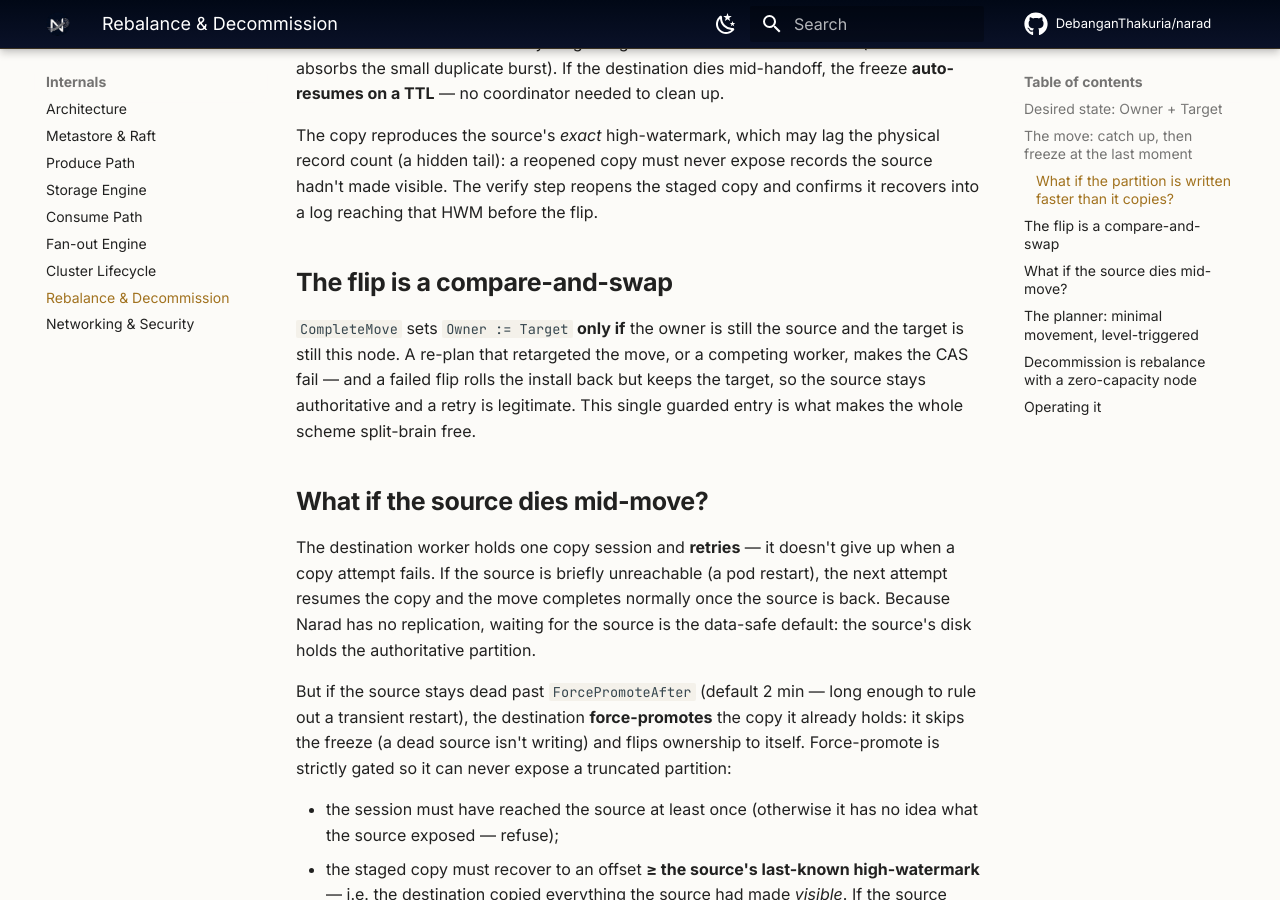
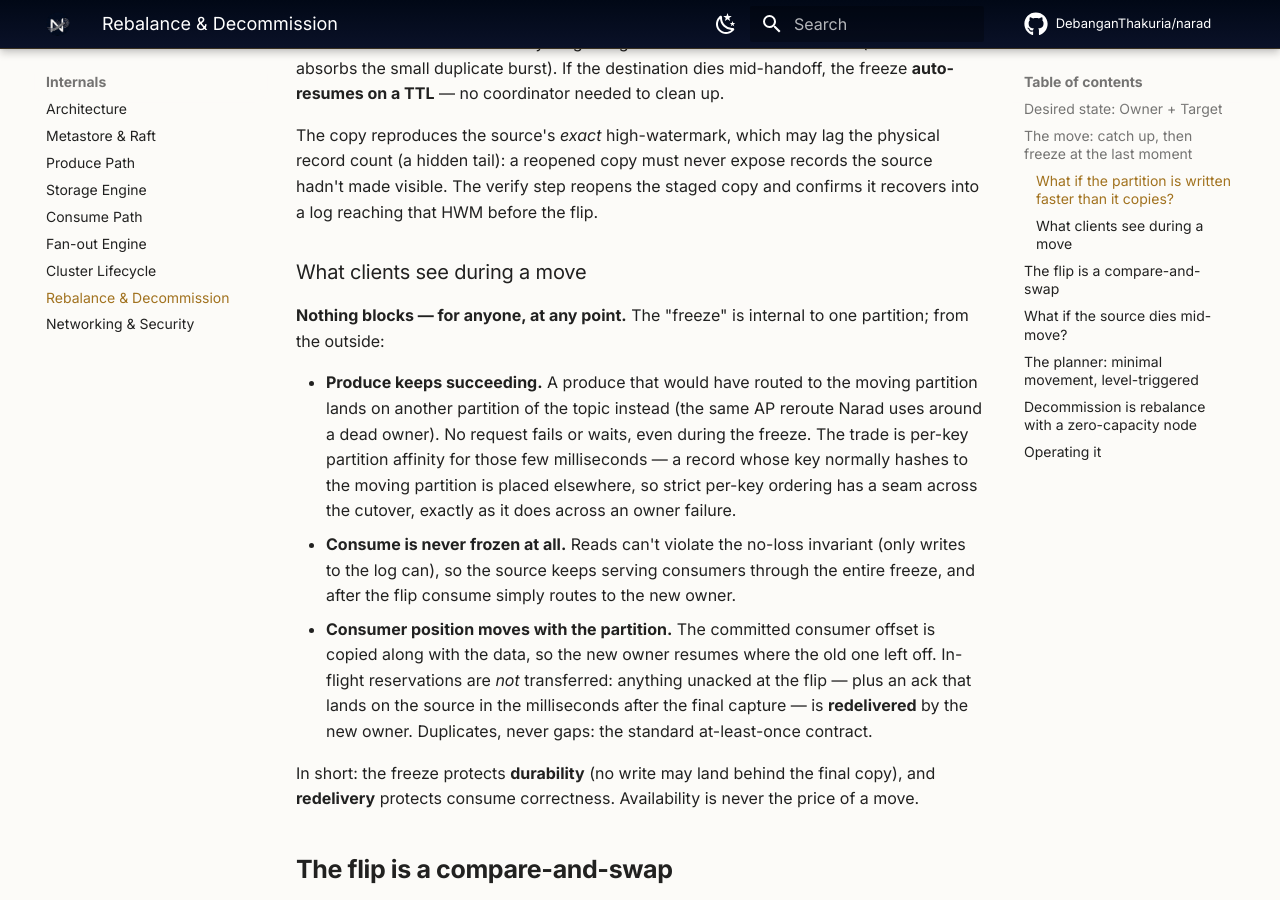
Before and after one commit to DebanganThakuria/narad, an MkDocs documentation site: the page built from docs/internals/rebalance.md, in a window 1280 px wide and 900 px high, scrolled down 2755 px. Built offline with MkDocs 1.6.1 and Material for MkDocs 9.7.7, drawn with Linux system fonts in a browser that asks for light colours; comment, search, counter and statistics services are not loaded.

Commit message:
Docs: what clients see during a move — nothing blocks (#138)
The internals page explained the freeze mechanics but never answered the
operator's actual question: is produce or consume interrupted? Spell it
out: produce keeps succeeding (AP reroute to another partition, with the
per-key affinity seam that implies), consume is never frozen at all
(reads can't violate the no-loss invariant), consumer position moves
with the copy, and unacked/last-moment-acked records redeliver at the
new owner — duplicates, never gaps. Freeze protects durability;
redelivery protects consume correctness.

Co-authored-by: Claude Opus 4.8 <noreply@anthropic.com>

```diff
--- a/docs/internals/rebalance.md
+++ b/docs/internals/rebalance.md
@@ -58,6 +58,16 @@ That is the no-loss guarantee: once the destination captures the final tail, no
 
 The copy reproduces the source's *exact* high-watermark, which may lag the physical record count (a hidden tail): a reopened copy must never expose records the source hadn't made visible. The verify step reopens the staged copy and confirms it recovers into a log reaching that HWM before the flip.
 
+### What clients see during a move
+
+**Nothing blocks — for anyone, at any point.** The "freeze" is internal to one partition; from the outside:
+
+- **Produce keeps succeeding.** A produce that would have routed to the moving partition lands on another partition of the topic instead (the same AP reroute Narad uses around a dead owner). No request fails or waits, even during the freeze. The trade is per-key partition affinity for those few milliseconds — a record whose key normally hashes to the moving partition is placed elsewhere, so strict per-key ordering has a seam across the cutover, exactly as it does across an owner failure.
+- **Consume is never frozen at all.** Reads can't violate the no-loss invariant (only writes to the log can), so the source keeps serving consumers through the entire freeze, and after the flip consume simply routes to the new owner.
+- **Consumer position moves with the partition.** The committed consumer offset is copied along with the data, so the new owner resumes where the old one left off. In-flight reservations are *not* transferred: anything unacked at the flip — plus an ack that lands on the source in the milliseconds after the final capture — is **redelivered** by the new owner. Duplicates, never gaps: the standard at-least-once contract.
+
+In short: the freeze protects **durability** (no write may land behind the final copy), and **redelivery** protects consume correctness. Availability is never the price of a move.
+
 ## The flip is a compare-and-swap
 
 `CompleteMove` sets `Owner := Target` **only if** the owner is still the source and the target is still this node. A re-plan that retargeted the move, or a competing worker, makes the CAS fail — and a failed flip rolls the install back but keeps the target, so the source stays authoritative and a retry is legitimate. This single guarded entry is what makes the whole scheme split-brain free.
```
